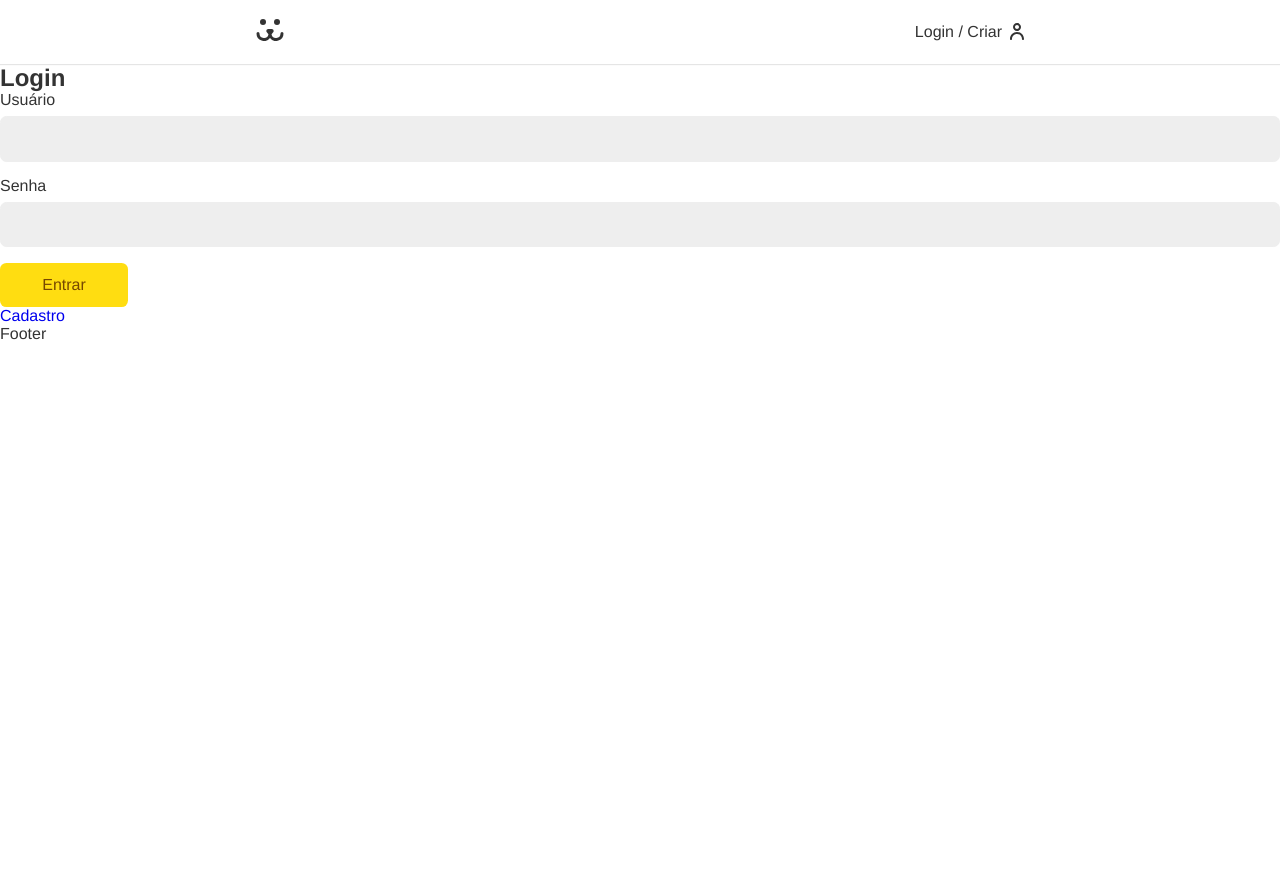
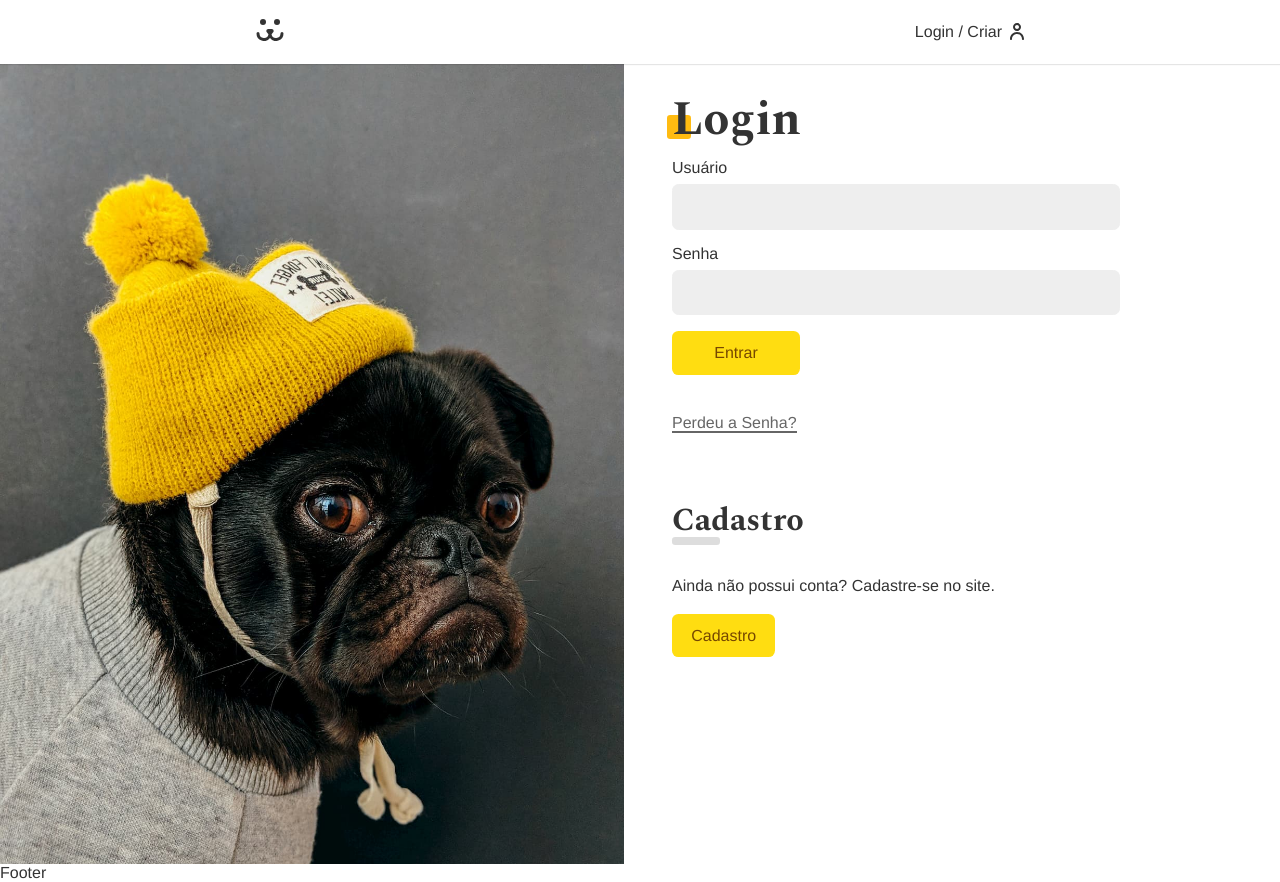
Before and after one commit to Luciana-Santos/Dogs, a React (Create React App) app: page /login in a window 1280 px wide. Before the commit the page ends 800 px from the top, so only its background shows below. Built offline with nearby package versions, Linux system fonts and the light colour scheme.

Commit message:
pagina login e autenticação finalizada
pagina de cadastro em andamento

```diff
--- a/src/App.css
+++ b/src/App.css
@@ -1,3 +1,5 @@
+@import url('https://fonts.googleapis.com/css2?family=Spectral:wght@700&display=swap');
+
 * {
   box-sizing: border-box;
 }
@@ -34,6 +36,7 @@ button, input {
 
 a {
   text-decoration: none;
+  color: #333;
 }
 
 .container {
@@ -41,3 +44,38 @@ a {
   margin-inline: auto;
   padding-inline: 1rem;
 }
+
+.title {
+  font-family: var(--type-seconde);
+  line-height: 1;
+  font-size: 3rem;
+  margin: 1rem 0;
+  position: relative;
+  z-index: 1;
+}
+
+.title::after {
+  content: '';
+  display: block;
+  width: 1.5rem;
+  height: 1.5rem;
+  background: #fb1;
+  position: absolute;
+  bottom: 5px;
+  left: -5px;
+  border-radius: .2rem;
+  z-index: -1;
+}
+
+.animeLeft {
+  opacity: 0;
+  transform: translateX(-20px);
+  animation: animeLeft .3s forwards;
+}
+
+@keyframes animeLeft {
+  to {
+    opacity: 1;
+    transform: initial;
+  }
+}
--- a/src/Components/Header.js
+++ b/src/Components/Header.js
@@ -5,7 +5,7 @@ import { ReactComponent as Dogs } from '../Assets/dogs.svg';
 import { UserContext } from '../UserContext';
 
 const Header = () => {
-  const { data } = React.useContext(UserContext);
+  const { data, userLogout } = React.useContext(UserContext);
 
   return (
     <header className={styles.header}>
@@ -16,6 +16,7 @@ const Header = () => {
         {data ? (
           <Link className={styles.login} to="/conta">
             {data.nome}
+            <button onClick={userLogout}>Sair</button>
           </Link>
         ) : (
           <Link className={styles.login} to="/login">
--- a/src/Components/Login/Login.js
+++ b/src/Components/Login/Login.js
@@ -1,13 +1,19 @@
-import React from 'react';
-import { Route, Routes } from 'react-router-dom';
+import React, { useContext } from 'react';
+import { Navigate, Route, Routes } from 'react-router-dom';
 import LoginForm from './LoginForm';
 import LoginCreate from './LoginCreate';
 import LoginPasswordLost from './LoginPasswordLost';
 import LoginPasswordReset from './LoginPasswordReset';
+import { UserContext } from '../../UserContext';
+import styles from './Login.module.css';
 
 const Login = () => {
+  const { login } = useContext(UserContext);
+
+  if (login === true) return <Navigate to="/conta" />;
   return (
-    <div>
+    <section className={styles.login}>
+      <div className={styles.forms}>
         <Routes>
           <Route path="/" element={<LoginForm />} />
           <Route path="criar" element={<LoginCreate />} />
@@ -15,6 +21,7 @@ const Login = () => {
           <Route path="reset" element={<LoginPasswordReset />} />
         </Routes>
       </div>
+    </section>
   );
 };
 
--- /dev/null
+++ b/src/Components/Login/Login.module.css
@@ -0,0 +1,30 @@
+.login {
+  display: grid;
+  grid-template-columns: repeat(2, 1fr);
+  min-height: 100vh;
+  gap: 2rem;
+}
+
+.login::before {
+  content: '';
+  display: block;
+  background: url('../../Assets/login.jpg') no-repeat center center;
+  background-size: cover;
+}
+
+.forms {
+  max-width: 30rem;
+  padding: 1rem;
+}
+
+@media (max-width: 40rem) {
+  .login {
+    grid-template-columns: 1fr;
+  }
+  .login::before {
+    display: none;
+  }
+  .form {
+    max-width: 100%;
+  }
+}
--- a/src/Components/Login/LoginCreate.js
+++ b/src/Components/Login/LoginCreate.js
@@ -1,7 +1,28 @@
 import React from 'react';
+import Input from '../Form/Input';
+import Button from '../Form/Button';
+import useForm from '../../Hooks/useForm';
 
 const LoginCreate = () => {
-  return <div>Login Criar</div>;
+  const username = useForm();
+  const email = useForm('email');
+  const password = useForm('password');
+
+  function handleSubmit(e) {
+    e.preventDefault();
+  }
+
+  return (
+    <section className="animeLeft">
+      <h1 className="title">Cadastre-se</h1>
+      <form onSubmit={handleSubmit}>
+        <Input label="Usuário" type="text" name="username" {...username} />
+        <Input label="Email" type="email" name="email" {...email} />
+        <Input label="Senha" type="password" name="password" {...password} />
+        <Button>Cadastrar</Button>
+      </form>
+    </section>
+  );
 };
 
 export default LoginCreate;
--- a/src/Components/Login/LoginForm.js
+++ b/src/Components/Login/LoginForm.js
@@ -5,12 +5,15 @@ import Button from '../Form/Button';
 import useForm from '../../Hooks/useForm';
 import { TOKEN_POST, USER_GET } from '../../api';
 import { UserContext } from '../../UserContext';
+import Error from '../help/Error';
+import styles from './LoginForm.module.css';
+import stylesBtn from '../Form/Button.module.css';
 
 const LoginForm = () => {
   const username = useForm();
   const password = useForm();
 
-  const { userLogin } = useContext(UserContext);
+  const { userLogin, error, loading } = useContext(UserContext);
 
   async function handleSubmit(e) {
     e.preventDefault();
@@ -21,14 +24,28 @@ const LoginForm = () => {
   }
 
   return (
-    <section>
-      <h1>Login</h1>
-      <form action="" onSubmit={handleSubmit}>
+    <section className="animeLeft">
+      <h1 className="title">Login</h1>
+      <form className={styles.form} action="" onSubmit={handleSubmit}>
         <Input label="Usuário" type="text" name="username" {...username} />
         <Input label="Senha" type="password" name="password" {...password} />
-        <Button>Entrar</Button>
+        {loading ? (
+          <Button disabled>Carregando...</Button>
+        ) : (
+          <Button>Entrar</Button>
+        )}
+        <Error error={error} />
       </form>
-      <Link to="/login/criar">Cadastro</Link>
+      <Link className={styles.perdeu} to="/login/perdeu">
+        Perdeu a Senha?
+      </Link>
+      <div className={styles.cadastro}>
+        <h2 className={styles.subtitle}>Cadastro</h2>
+        <p>Ainda não possui conta? Cadastre-se no site.</p>
+      </div>
+      <Link className={stylesBtn.button} to="/login/criar">
+        Cadastro
+      </Link>
     </section>
   );
 };
--- /dev/null
+++ b/src/Components/Login/LoginForm.module.css
@@ -0,0 +1,42 @@
+.form {
+  margin-bottom: 2rem;
+}
+
+.perdeu {
+  display: inline-block;
+  color: #666;
+  padding: .5rem 0;
+  line-height: 1;
+}
+
+.perdeu::after {
+  content: '';
+  height: 2px;
+  width: 100%;
+  background: currentColor;
+  display: block;
+}
+
+.cadastro {
+  margin-top: 4rem;
+}
+
+.cadastro p {
+  margin-top: 2rem;
+  margin-bottom: 2rem;
+}
+
+.subtitle {
+  font-family: var(--type-seconde);
+  line-height: 1;
+  font-size: 2rem;
+}
+
+.subtitle::after {
+  content: '';
+  display: block;
+  background-color: #ddd;
+  height: .5rem;
+  width: 3rem;
+  border-radius: .2rem;
+}
--- /dev/null
+++ b/src/Components/help/Error.js
@@ -0,0 +1,8 @@
+import React from 'react';
+
+const Error = ({ error }) => {
+  if (!error) return null;
+  return <p style={{ color: '#f31', margin: '1rem 0' }}>{error}</p>;
+};
+
+export default Error;
--- a/src/Hooks/useForm.js
+++ b/src/Hooks/useForm.js
@@ -5,6 +5,11 @@ const types = {
     regex:
       /^[a-zA-Z0-9.! #$%&'*+/=? ^_`{|}~-]+@[a-zA-Z0-9-]+(?:\. [a-zA-Z0-9-]+)*$/,
     message: 'Preencha um email válido.',
+  },
+  password: {
+    regex: /^(?=.*\d)(?=.*[a-z])(?=.*[A-Z])[0-9a-zA-Z]{8,}$/,
+    message:
+      'A senha deve ter 1 caractere maiusculo, 1 minusculo e 1 simbolo. Com no minimo 8 caracteres.',
   },
 };
 
--- a/src/UserContext.js
+++ b/src/UserContext.js
@@ -1,5 +1,6 @@
-import React from 'react';
-import { TOKEN_POST, USER_GET } from './api';
+import React, { useCallback, useEffect } from 'react';
+import { TOKEN_POST, TOKEN_VALIDATE_POST, USER_GET } from './api';
+import { useNavigate } from 'react-router-dom';
 
 export const UserContext = React.createContext();
 
@@ -8,6 +9,19 @@ export const UserStorage = ({ children }) => {
   const [login, setLogin] = React.useState(null);
   const [loading, setLoading] = React.useState(false);
   const [error, setError] = React.useState(null);
+  const navigate = useNavigate();
+
+  const userLogout = useCallback(
+    async function () {
+      setData(null);
+      setError(null);
+      setLoading(false);
+      setLogin(false);
+      window.localStorage.removeItem('token');
+      navigate('/login');
+    },
+    [navigate],
+  );
 
   async function getUser(token) {
     const { url, options } = USER_GET(token);
@@ -19,15 +33,49 @@ export const UserStorage = ({ children }) => {
   }
 
   async function userLogin(username, password) {
-    const { url, options } = TOKEN_POST({ username, password });
-    const tokenRes = await fetch(url, options);
-    const { token } = await tokenRes.json();
-    window.localStorage.setItem('token', token);
-    getUser(token);
+    try {
+      setError(null);
+      setLoading(true);
+      const { url, options } = TOKEN_POST({ username, password });
+      const tokenRes = await fetch(url, options);
+      if (!tokenRes.ok) throw new Error(`Error: Usuário inválido.`);
+      const { token } = await tokenRes.json();
+      window.localStorage.setItem('token', token);
+      await getUser(token);
+      navigate('/conta');
+    } catch (error) {
+      setError(error.message);
+      setLogin(false);
+    } finally {
+      setLoading(false);
+    }
   }
 
+  useEffect(() => {
+    async function autoLogin() {
+      const token = window.localStorage.getItem('token');
+      if (token) {
+        try {
+          setError(null);
+          setLoading(true);
+          const { url, options } = TOKEN_VALIDATE_POST(token);
+          const response = await fetch(url, options);
+          if (!response) throw new Error('Token inválido.');
+          await getUser(token);
+        } catch (error) {
+          userLogout();
+        } finally {
+          setLoading(false);
+        }
+      }
+    }
+    autoLogin();
+  }, [userLogout]);
+
   return (
-    <UserContext.Provider value={{ userLogin, data }}>
+    <UserContext.Provider
+      value={{ userLogin, data, userLogout, error, loading, login }}
+    >
       {children}
     </UserContext.Provider>
   );
```
Lines whose indentation alone changed are shown as unchanged.
